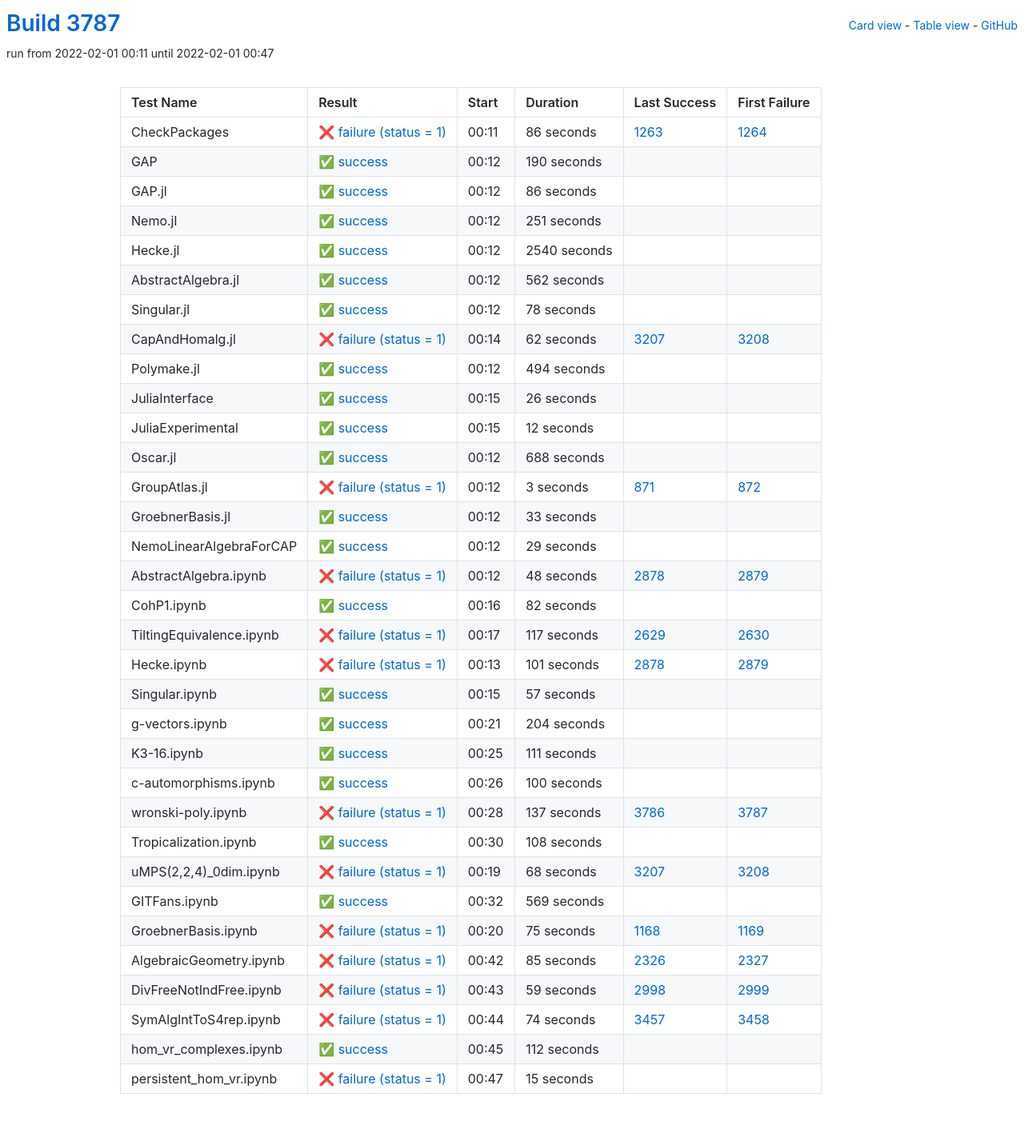
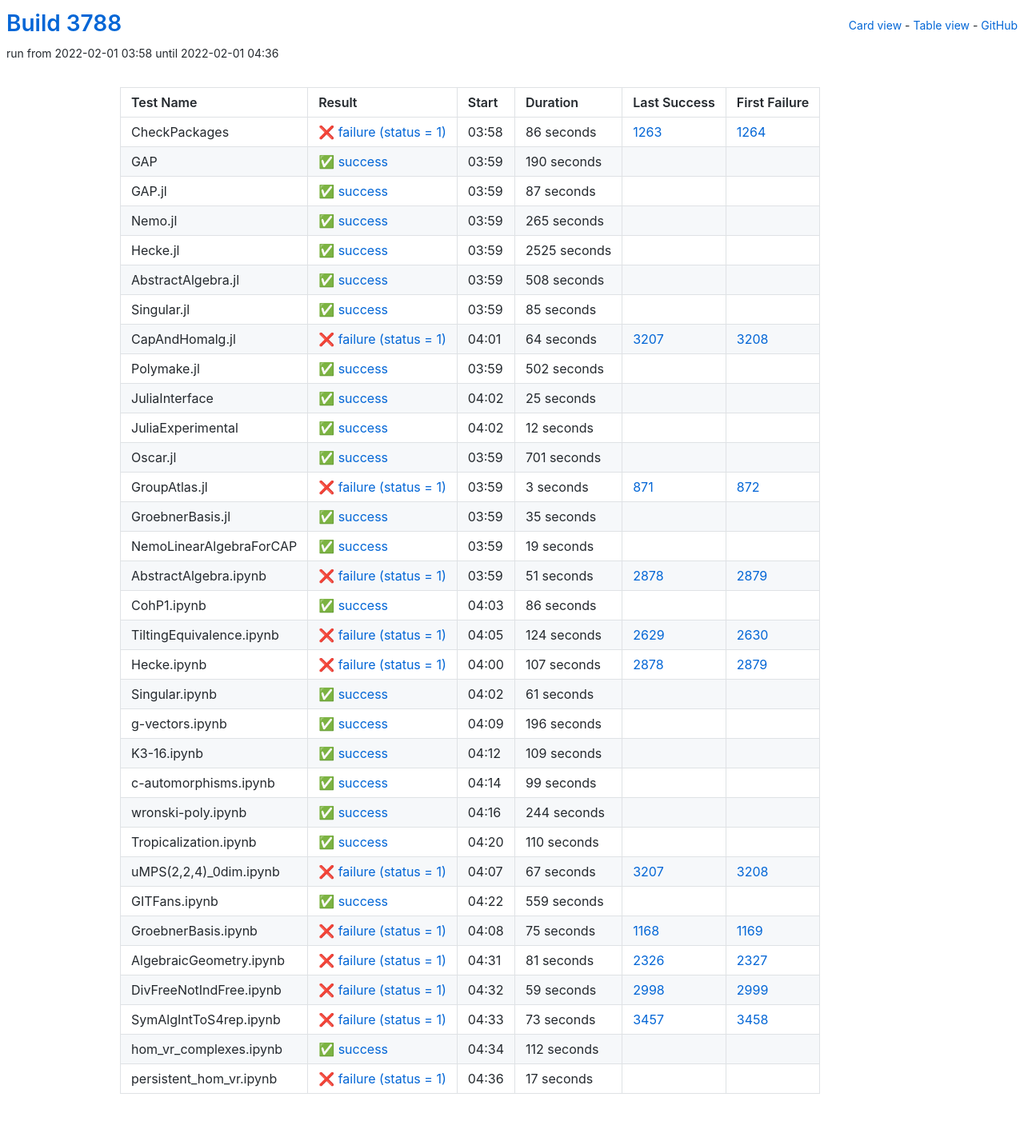
Before and after one commit to oscar-system/oscar-ci-status-stable, a Jekyll site: the page built from table.html, in a window 1280 px wide. Shown: the whole page at 80% size. Built offline with Jekyll 4.4.1, drawn with Linux system fonts in a browser that asks for light colours.

Commit message:
Build #3788

```diff
--- a/_data/ci.yml
+++ b/_data/ci.yml
@@ -1,6 +1,6 @@
 ---
-build: 3787
-build_url: https://oscarci.mathematik.uni-kl.de/job/oscar-stable/3787/
+build: 3788
+build_url: https://oscarci.mathematik.uni-kl.de/job/oscar-stable/3788/
 job: oscar-stable
 organization: oscar-system
 repo: oscar-ci-status-stable
@@ -8,8 +8,8 @@ repourl: https://github.com/oscar-system/oscar-ci-status-stable
 tests:
 - name: CheckPackages
   id: checkpackages
-  log: https://oscarci.mathematik.uni-kl.de/job/oscar-stable/3787/artifact/logs/build-3787/CheckPackages.log
-  start: 2022-02-01 00:11
+  log: https://oscarci.mathematik.uni-kl.de/job/oscar-stable/3788/artifact/logs/build-3788/CheckPackages.log
+  start: 2022-02-01 03:58
   success: false
   exitcode: 1
   status: failure
@@ -20,8 +20,8 @@ tests:
   first_failure_url: https://oscarci.mathematik.uni-kl.de/job/oscar-stable/1264/
 - name: GAP
   id: gap
-  log: https://oscarci.mathematik.uni-kl.de/job/oscar-stable/3787/artifact/logs/build-3787/GAP.log
-  start: 2022-02-01 00:12
+  log: https://oscarci.mathematik.uni-kl.de/job/oscar-stable/3788/artifact/logs/build-3788/GAP.log
+  start: 2022-02-01 03:59
   success: true
   exitcode: 0
   status: success
@@ -32,104 +32,104 @@ tests:
   first_failure_url:
 - name: GAP.jl
   id: gap-jl
-  log: https://oscarci.mathematik.uni-kl.de/job/oscar-stable/3787/artifact/logs/build-3787/GAP.jl.log
-  start: 2022-02-01 00:12
+  log: https://oscarci.mathematik.uni-kl.de/job/oscar-stable/3788/artifact/logs/build-3788/GAP.jl.log
+  start: 2022-02-01 03:59
   success: true
   exitcode: 0
   status: success
-  duration: 86
+  duration: 87
   last_success: false
   last_success_url:
   first_failure: false
   first_failure_url:
 - name: Nemo.jl
   id: nemo-jl
-  log: https://oscarci.mathematik.uni-kl.de/job/oscar-stable/3787/artifact/logs/build-3787/Nemo.jl.log
-  start: 2022-02-01 00:12
+  log: https://oscarci.mathematik.uni-kl.de/job/oscar-stable/3788/artifact/logs/build-3788/Nemo.jl.log
+  start: 2022-02-01 03:59
   success: true
   exitcode: 0
   status: success
-  duration: 251
+  duration: 265
   last_success: false
   last_success_url:
   first_failure: false
   first_failure_url:
 - name: Hecke.jl
   id: hecke-jl
-  log: https://oscarci.mathematik.uni-kl.de/job/oscar-stable/3787/artifact/logs/build-3787/Hecke.jl.log
-  start: 2022-02-01 00:12
+  log: https://oscarci.mathematik.uni-kl.de/job/oscar-stable/3788/artifact/logs/build-3788/Hecke.jl.log
+  start: 2022-02-01 03:59
   success: true
   exitcode: 0
   status: success
-  duration: 2540
+  duration: 2525
   last_success: false
   last_success_url:
   first_failure: false
   first_failure_url:
 - name: AbstractAlgebra.jl
   id: abstractalgebra-jl
-  log: https://oscarci.mathematik.uni-kl.de/job/oscar-stable/3787/artifact/logs/build-3787/AbstractAlgebra.jl.log
-  start: 2022-02-01 00:12
+  log: https://oscarci.mathematik.uni-kl.de/job/oscar-stable/3788/artifact/logs/build-3788/AbstractAlgebra.jl.log
+  start: 2022-02-01 03:59
   success: true
   exitcode: 0
   status: success
-  duration: 562
+  duration: 508
   last_success: false
   last_success_url:
   first_failure: false
   first_failure_url:
 - name: Singular.jl
   id: singular-jl
-  log: https://oscarci.mathematik.uni-kl.de/job/oscar-stable/3787/artifact/logs/build-3787/Singular.jl.log
-  start: 2022-02-01 00:12
+  log: https://oscarci.mathematik.uni-kl.de/job/oscar-stable/3788/artifact/logs/build-3788/Singular.jl.log
+  start: 2022-02-01 03:59
   success: true
   exitcode: 0
   status: success
-  duration: 78
+  duration: 85
   last_success: false
   last_success_url:
   first_failure: false
   first_failure_url:
 - name: CapAndHomalg.jl
   id: capandhomalg-jl
-  log: https://oscarci.mathematik.uni-kl.de/job/oscar-stable/3787/artifact/logs/build-3787/CapAndHomalg.jl.log
-  start: 2022-02-01 00:14
+  log: https://oscarci.mathematik.uni-kl.de/job/oscar-stable/3788/artifact/logs/build-3788/CapAndHomalg.jl.log
+  start: 2022-02-01 04:01
   success: false
   exitcode: 1
   status: failure
-  duration: 62
+  duration: 64
   last_success: 3207
   last_success_url: https://oscarci.mathematik.uni-kl.de/job/oscar-stable/3207/
   first_failure: 3208
   first_failure_url: https://oscarci.mathematik.uni-kl.de/job/oscar-stable/3208/
 - name: Polymake.jl
   id: polymake-jl
-  log: https://oscarci.mathematik.uni-kl.de/job/oscar-stable/3787/artifact/logs/build-3787/Polymake.jl.log
-  start: 2022-02-01 00:12
+  log: https://oscarci.mathematik.uni-kl.de/job/oscar-stable/3788/artifact/logs/build-3788/Polymake.jl.log
+  start: 2022-02-01 03:59
   success: true
   exitcode: 0
   status: success
-  duration: 494
+  duration: 502
   last_success: false
   last_success_url:
   first_failure: false
   first_failure_url:
 - name: JuliaInterface
   id: juliainterface
-  log: https://oscarci.mathematik.uni-kl.de/job/oscar-stable/3787/artifact/logs/build-3787/JuliaInterface.log
-  start: 2022-02-01 00:15
+  log: https://oscarci.mathematik.uni-kl.de/job/oscar-stable/3788/artifact/logs/build-3788/JuliaInterface.log
+  start: 2022-02-01 04:02
   success: true
   exitcode: 0
   status: success
-  duration: 26
+  duration: 25
   last_success: false
   last_success_url:
   first_failure: false
   first_failure_url:
 - name: JuliaExperimental
   id: juliaexperimental
-  log: https://oscarci.mathematik.uni-kl.de/job/oscar-stable/3787/artifact/logs/build-3787/JuliaExperimental.log
-  start: 2022-02-01 00:15
+  log: https://oscarci.mathematik.uni-kl.de/job/oscar-stable/3788/artifact/logs/build-3788/JuliaExperimental.log
+  start: 2022-02-01 04:02
   success: true
   exitcode: 0
   status: success
@@ -140,20 +140,20 @@ tests:
   first_failure_url:
 - name: Oscar.jl
   id: oscar-jl
-  log: https://oscarci.mathematik.uni-kl.de/job/oscar-stable/3787/artifact/logs/build-3787/Oscar.jl.log
-  start: 2022-02-01 00:12
+  log: https://oscarci.mathematik.uni-kl.de/job/oscar-stable/3788/artifact/logs/build-3788/Oscar.jl.log
+  start: 2022-02-01 03:59
   success: true
   exitcode: 0
   status: success
-  duration: 688
+  duration: 701
   last_success: false
   last_success_url:
   first_failure: false
   first_failure_url:
 - name: GroupAtlas.jl
   id: groupatlas-jl
-  log: https://oscarci.mathematik.uni-kl.de/job/oscar-stable/3787/artifact/logs/build-3787/GroupAtlas.jl.log
-  start: 2022-02-01 00:12
+  log: https://oscarci.mathematik.uni-kl.de/job/oscar-stable/3788/artifact/logs/build-3788/GroupAtlas.jl.log
+  start: 2022-02-01 03:59
   success: false
   exitcode: 1
   status: failure
@@ -164,176 +164,176 @@ tests:
   first_failure_url: https://oscarci.mathematik.uni-kl.de/job/oscar-stable/872/
 - name: GroebnerBasis.jl
   id: groebnerbasis-jl
-  log: https://oscarci.mathematik.uni-kl.de/job/oscar-stable/3787/artifact/logs/build-3787/GroebnerBasis.jl.log
-  start: 2022-02-01 00:12
+  log: https://oscarci.mathematik.uni-kl.de/job/oscar-stable/3788/artifact/logs/build-3788/GroebnerBasis.jl.log
+  start: 2022-02-01 03:59
   success: true
   exitcode: 0
   status: success
-  duration: 33
+  duration: 35
   last_success: false
   last_success_url:
   first_failure: false
   first_failure_url:
 - name: NemoLinearAlgebraForCAP
   id: nemolinearalgebraforcap
-  log: https://oscarci.mathematik.uni-kl.de/job/oscar-stable/3787/artifact/logs/build-3787/NemoLinearAlgebraForCAP.log
-  start: 2022-02-01 00:12
+  log: https://oscarci.mathematik.uni-kl.de/job/oscar-stable/3788/artifact/logs/build-3788/NemoLinearAlgebraForCAP.log
+  start: 2022-02-01 03:59
   success: true
   exitcode: 0
   status: success
-  duration: 29
+  duration: 19
   last_success: false
   last_success_url:
   first_failure: false
   first_failure_url:
 - name: AbstractAlgebra.ipynb
   id: abstractalgebra-ipynb
-  log: https://oscarci.mathematik.uni-kl.de/job/oscar-stable/3787/artifact/logs/build-3787/AbstractAlgebra.ipynb.log
-  start: 2022-02-01 00:12
+  log: https://oscarci.mathematik.uni-kl.de/job/oscar-stable/3788/artifact/logs/build-3788/AbstractAlgebra.ipynb.log
+  start: 2022-02-01 03:59
   success: false
   exitcode: 1
   status: failure
-  duration: 48
+  duration: 51
   last_success: 2878
   last_success_url: https://oscarci.mathematik.uni-kl.de/job/oscar-stable/2878/
   first_failure: 2879
   first_failure_url: https://oscarci.mathematik.uni-kl.de/job/oscar-stable/2879/
 - name: CohP1.ipynb
   id: cohp1-ipynb
-  log: https://oscarci.mathematik.uni-kl.de/job/oscar-stable/3787/artifact/logs/build-3787/CohP1.ipynb.log
-  start: 2022-02-01 00:16
+  log: https://oscarci.mathematik.uni-kl.de/job/oscar-stable/3788/artifact/logs/build-3788/CohP1.ipynb.log
+  start: 2022-02-01 04:03
   success: true
   exitcode: 0
   status: success
-  duration: 82
+  duration: 86
   last_success: false
   last_success_url:
   first_failure: false
   first_failure_url:
 - name: TiltingEquivalence.ipynb
   id: tiltingequivalence-ipynb
-  log: https://oscarci.mathematik.uni-kl.de/job/oscar-stable/3787/artifact/logs/build-3787/TiltingEquivalence.ipynb.log
-  start: 2022-02-01 00:17
+  log: https://oscarci.mathematik.uni-kl.de/job/oscar-stable/3788/artifact/logs/build-3788/TiltingEquivalence.ipynb.log
+  start: 2022-02-01 04:05
   success: false
   exitcode: 1
   status: failure
-  duration: 117
+  duration: 124
   last_success: 2629
   last_success_url: https://oscarci.mathematik.uni-kl.de/job/oscar-stable/2629/
   first_failure: 2630
   first_failure_url: https://oscarci.mathematik.uni-kl.de/job/oscar-stable/2630/
 - name: Hecke.ipynb
   id: hecke-ipynb
-  log: https://oscarci.mathematik.uni-kl.de/job/oscar-stable/3787/artifact/logs/build-3787/Hecke.ipynb.log
-  start: 2022-02-01 00:13
+  log: https://oscarci.mathematik.uni-kl.de/job/oscar-stable/3788/artifact/logs/build-3788/Hecke.ipynb.log
+  start: 2022-02-01 04:00
   success: false
   exitcode: 1
   status: failure
-  duration: 101
+  duration: 107
   last_success: 2878
   last_success_url: https://oscarci.mathematik.uni-kl.de/job/oscar-stable/2878/
   first_failure: 2879
   first_failure_url: https://oscarci.mathematik.uni-kl.de/job/oscar-stable/2879/
 - name: Singular.ipynb
   id: singular-ipynb
-  log: https://oscarci.mathematik.uni-kl.de/job/oscar-stable/3787/artifact/logs/build-3787/Singular.ipynb.log
-  start: 2022-02-01 00:15
+  log: https://oscarci.mathematik.uni-kl.de/job/oscar-stable/3788/artifact/logs/build-3788/Singular.ipynb.log
+  start: 2022-02-01 04:02
   success: true
   exitcode: 0
   status: success
-  duration: 57
+  duration: 61
   last_success: false
   last_success_url:
   first_failure: false
   first_failure_url:
 - name: g-vectors.ipynb
   id: g-vectors-ipynb
-  log: https://oscarci.mathematik.uni-kl.de/job/oscar-stable/3787/artifact/logs/build-3787/g-vectors.ipynb.log
-  start: 2022-02-01 00:21
+  log: https://oscarci.mathematik.uni-kl.de/job/oscar-stable/3788/artifact/logs/build-3788/g-vectors.ipynb.log
+  start: 2022-02-01 04:09
   success: true
   exitcode: 0
   status: success
-  duration: 204
+  duration: 196
   last_success: false
   last_success_url:
   first_failure: false
   first_failure_url:
 - name: K3-16.ipynb
   id: k3-16-ipynb
-  log: https://oscarci.mathematik.uni-kl.de/job/oscar-stable/3787/artifact/logs/build-3787/K3-16.ipynb.log
-  start: 2022-02-01 00:25
+  log: https://oscarci.mathematik.uni-kl.de/job/oscar-stable/3788/artifact/logs/build-3788/K3-16.ipynb.log
+  start: 2022-02-01 04:12
   success: true
   exitcode: 0
   status: success
-  duration: 111
+  duration: 109
   last_success: false
   last_success_url:
   first_failure: false
   first_failure_url:
 - name: c-automorphisms.ipynb
   id: c-automorphisms-ipynb
-  log: https://oscarci.mathematik.uni-kl.de/job/oscar-stable/3787/artifact/logs/build-3787/c-automorphisms.ipynb.log
-  start: 2022-02-01 00:26
+  log: https://oscarci.mathematik.uni-kl.de/job/oscar-stable/3788/artifact/logs/build-3788/c-automorphisms.ipynb.log
+  start: 2022-02-01 04:14
   success: true
   exitcode: 0
   status: success
-  duration: 100
+  duration: 99
   last_success: false
   last_success_url:
   first_failure: false
   first_failure_url:
 - name: wronski-poly.ipynb
   id: wronski-poly-ipynb
-  log: https://oscarci.mathematik.uni-kl.de/job/oscar-stable/3787/artifact/logs/build-3787/wronski-poly.ipynb.log
-  start: 2022-02-01 00:28
-  success: false
-  exitcode: 1
-  status: failure
-  duration: 137
-  last_success: 3786
-  last_success_url: https://oscarci.mathematik.uni-kl.de/job/oscar-stable/3786/
-  first_failure: 3787
-  first_failure_url: https://oscarci.mathematik.uni-kl.de/job/oscar-stable/3787/
-- name: Tropicalization.ipynb
-  id: tropicalization-ipynb
-  log: https://oscarci.mathematik.uni-kl.de/job/oscar-stable/3787/artifact/logs/build-3787/Tropicalization.ipynb.log
-  start: 2022-02-01 00:30
+  log: https://oscarci.mathematik.uni-kl.de/job/oscar-stable/3788/artifact/logs/build-3788/wronski-poly.ipynb.log
+  start: 2022-02-01 04:16
   success: true
   exitcode: 0
   status: success
-  duration: 108
+  duration: 244
+  last_success: false
+  last_success_url:
+  first_failure: false
+  first_failure_url:
+- name: Tropicalization.ipynb
+  id: tropicalization-ipynb
+  log: https://oscarci.mathematik.uni-kl.de/job/oscar-stable/3788/artifact/logs/build-3788/Tropicalization.ipynb.log
+  start: 2022-02-01 04:20
+  success: true
+  exitcode: 0
+  status: success
+  duration: 110
   last_success: false
   last_success_url:
   first_failure: false
   first_failure_url:
 - name: uMPS(2,2,4)_0dim.ipynb
   id: umps-2-2-4-0dim-ipynb
-  log: https://oscarci.mathematik.uni-kl.de/job/oscar-stable/3787/artifact/logs/build-3787/uMPS-2-2-4-_0dim.ipynb.log
-  start: 2022-02-01 00:19
+  log: https://oscarci.mathematik.uni-kl.de/job/oscar-stable/3788/artifact/logs/build-3788/uMPS-2-2-4-_0dim.ipynb.log
+  start: 2022-02-01 04:07
   success: false
   exitcode: 1
   status: failure
-  duration: 68
+  duration: 67
   last_success: 3207
   last_success_url: https://oscarci.mathematik.uni-kl.de/job/oscar-stable/3207/
   first_failure: 3208
   first_failure_url: https://oscarci.mathematik.uni-kl.de/job/oscar-stable/3208/
 - name: GITFans.ipynb
   id: gitfans-ipynb
-  log: https://oscarci.mathematik.uni-kl.de/job/oscar-stable/3787/artifact/logs/build-3787/GITFans.ipynb.log
-  start: 2022-02-01 00:32
+  log: https://oscarci.mathematik.uni-kl.de/job/oscar-stable/3788/artifact/logs/build-3788/GITFans.ipynb.log
+  start: 2022-02-01 04:22
   success: true
   exitcode: 0
   status: success
-  duration: 569
+  duration: 559
   last_success: false
   last_success_url:
   first_failure: false
   first_failure_url:
 - name: GroebnerBasis.ipynb
   id: groebnerbasis-ipynb
-  log: https://oscarci.mathematik.uni-kl.de/job/oscar-stable/3787/artifact/logs/build-3787/GroebnerBasis.ipynb.log
-  start: 2022-02-01 00:20
+  log: https://oscarci.mathematik.uni-kl.de/job/oscar-stable/3788/artifact/logs/build-3788/GroebnerBasis.ipynb.log
+  start: 2022-02-01 04:08
   success: false
   exitcode: 1
   status: failure
@@ -344,20 +344,20 @@ tests:
   first_failure_url: https://oscarci.mathematik.uni-kl.de/job/oscar-stable/1169/
 - name: AlgebraicGeometry.ipynb
   id: algebraicgeometry-ipynb
-  log: https://oscarci.mathematik.uni-kl.de/job/oscar-stable/3787/artifact/logs/build-3787/AlgebraicGeometry.ipynb.log
-  start: 2022-02-01 00:42
+  log: https://oscarci.mathematik.uni-kl.de/job/oscar-stable/3788/artifact/logs/build-3788/AlgebraicGeometry.ipynb.log
+  start: 2022-02-01 04:31
   success: false
   exitcode: 1
   status: failure
-  duration: 85
+  duration: 81
   last_success: 2326
   last_success_url: https://oscarci.mathematik.uni-kl.de/job/oscar-stable/2326/
   first_failure: 2327
   first_failure_url: https://oscarci.mathematik.uni-kl.de/job/oscar-stable/2327/
 - name: DivFreeNotIndFree.ipynb
   id: divfreenotindfree-ipynb
-  log: https://oscarci.mathematik.uni-kl.de/job/oscar-stable/3787/artifact/logs/build-3787/DivFreeNotIndFree.ipynb.log
-  start: 2022-02-01 00:43
+  log: https://oscarci.mathematik.uni-kl.de/job/oscar-stable/3788/artifact/logs/build-3788/DivFreeNotIndFree.ipynb.log
+  start: 2022-02-01 04:32
   success: false
   exitcode: 1
   status: failure
@@ -368,20 +368,20 @@ tests:
   first_failure_url: https://oscarci.mathematik.uni-kl.de/job/oscar-stable/2999/
 - name: SymAlgIntToS4rep.ipynb
   id: symalginttos4rep-ipynb
-  log: https://oscarci.mathematik.uni-kl.de/job/oscar-stable/3787/artifact/logs/build-3787/SymAlgIntToS4rep.ipynb.log
-  start: 2022-02-01 00:44
+  log: https://oscarci.mathematik.uni-kl.de/job/oscar-stable/3788/artifact/logs/build-3788/SymAlgIntToS4rep.ipynb.log
+  start: 2022-02-01 04:33
   success: false
   exitcode: 1
   status: failure
-  duration: 74
+  duration: 73
   last_success: 3457
   last_success_url: https://oscarci.mathematik.uni-kl.de/job/oscar-stable/3457/
   first_failure: 3458
   first_failure_url: https://oscarci.mathematik.uni-kl.de/job/oscar-stable/3458/
 - name: hom_vr_complexes.ipynb
   id: hom-vr-complexes-ipynb
-  log: https://oscarci.mathematik.uni-kl.de/job/oscar-stable/3787/artifact/logs/build-3787/hom_vr_complexes.ipynb.log
-  start: 2022-02-01 00:45
+  log: https://oscarci.mathematik.uni-kl.de/job/oscar-stable/3788/artifact/logs/build-3788/hom_vr_complexes.ipynb.log
+  start: 2022-02-01 04:34
   success: true
   exitcode: 0
   status: success
@@ -392,12 +392,12 @@ tests:
   first_failure_url:
 - name: persistent_hom_vr.ipynb
   id: persistent-hom-vr-ipynb
-  log: https://oscarci.mathematik.uni-kl.de/job/oscar-stable/3787/artifact/logs/build-3787/persistent_hom_vr.ipynb.log
-  start: 2022-02-01 00:47
+  log: https://oscarci.mathematik.uni-kl.de/job/oscar-stable/3788/artifact/logs/build-3788/persistent_hom_vr.ipynb.log
+  start: 2022-02-01 04:36
   success: false
   exitcode: 1
   status: failure
-  duration: 15
+  duration: 17
   last_success: false
   last_success_url:
   first_failure: false
```
Also changed, not shown: README.md.
